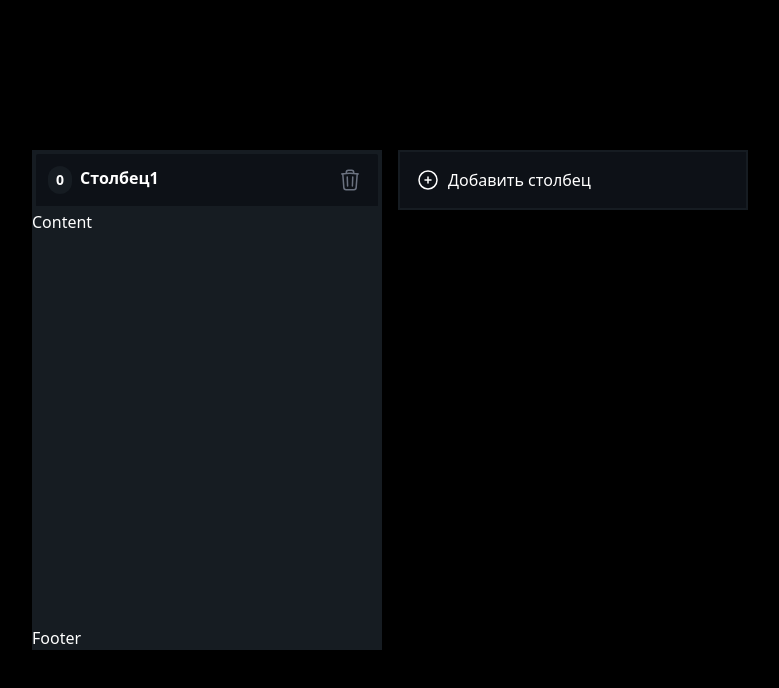
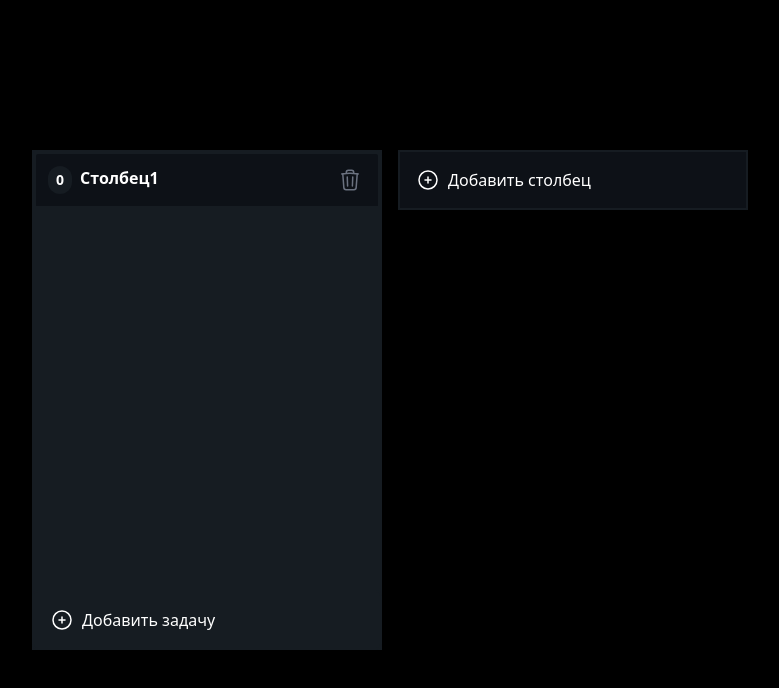
Before and after one commit to Matis0n/problem_book, a React (Vite) app: page / in a window 1280 px wide. Both pictures are taken after a click on the button "Добавить столбец". Shown: the top 688 px of the page, without its empty margins (250-1029 px from the left). Built offline with nearby package versions, Linux system fonts and the light colour scheme.

Commit message:
added component task

```diff
--- a/src/App.css
+++ b/src/App.css
@@ -7,3 +7,12 @@ body,
 #root{
     @apply bg-black text-white box-border
 }
+::-webkit-scrollbar{
+    width: 4px;
+}
+::-webkit-scrollbar:horizontal{
+    height: 8px;
+}
+::-webkit-scrollbar-thumb{
+    @apply bg-rose-900 rounded-xl
+}
--- a/src/component/ColumnContainer.tsx
+++ b/src/component/ColumnContainer.tsx
@@ -1,19 +1,25 @@
-import {Column, Id} from "../types.ts";
+import {Column, Id, Task} from "../types.ts";
 import TrachIcon from "../icons/TrachIcon.tsx";
 import {useSortable} from "@dnd-kit/sortable";
 import {CSS} from "@dnd-kit/utilities"
 import {useState} from "react";
+import PlusIcon from "../icons/PlusIcon.tsx";
+import TaskCard from "./TaskCard.tsx";
 
 interface IProps {
     column: Column
     deleteColumn: (id: Id) => void
-    updateColumn:(id:Id,title:string)=>void
+    updateColumn: (id: Id, title: string) => void
+    createTask: (columnId: Id) => void
+    tasks: Array<Task>
+    deleteTask:(id:Id)=>void
 }
 
 function ColumnContainer(props: IProps) {
 
-    const {column, deleteColumn,updateColumn} = props
+    const {column, deleteColumn, updateColumn, createTask, tasks,deleteTask} = props
     const [editMode, setEditMode] = useState(false)
+
 
     const {
         setNodeRef,
@@ -98,12 +104,14 @@ function ColumnContainer(props: IProps) {
                         ">0
                     </div>
                     {!editMode && column.title}
-                    {editMode && <input className="bg-black focus:border-rose-600 border-rounded outline-none px-2"
+                    {editMode &&
+                    <input className="bg-black focus:border-rose-600 border-rounded outline-none px-2"
                         value={column.title}
                         onChange={(e) =>
                             updateColumn(column.id, e.target.value)}
                         autoFocus
-                        onBlur={() => {setEditMode(false)
+                        onBlur={() => {
+                            setEditMode(false)
                         }}
                         onKeyDown={(e) => {
                             if (e.key !== "Enter") return
@@ -120,8 +128,27 @@ function ColumnContainer(props: IProps) {
                     py-2"
                 ><TrachIcon/></button>
             </div>
-            <div className="flex flex-grow">Content</div>
-            <div>Footer</div>
+            <div className="flex flex-grow flex-col gap-4 p-2 overflow-x-hidden overflow-y-auto">
+                {
+                    tasks.map(task => (
+                        <TaskCard key={task.id} task={task} deleteTask={deleteTask}></TaskCard>
+                    ))
+                }
+            </div>
+            <button onClick={() => createTask(column.id)}
+                    className="flex gap-2
+               items-center
+               border-columnBackgroundColor
+               border-2
+               rounded-md
+               p-4
+               border-x-columnBackgroundColor
+               hover:bg-mainBackgroundColor
+               hover:text-rose-500
+               active:bg-black">
+                <PlusIcon/>
+                Добавить задачу
+            </button>
         </div>);
 }
 
--- a/src/component/KanbanBoard.tsx
+++ b/src/component/KanbanBoard.tsx
@@ -1,6 +1,6 @@
 import PlusIcon from "../icons/PlusIcon.tsx";
 import {useMemo, useState} from "react";
-import {Column, Id} from "../types.ts";
+import {Column, Id, Task} from "../types.ts";
 import ColumnContainer from "./ColumnContainer.tsx";
 import {
     DndContext,
@@ -18,6 +18,7 @@ import {createPortal} from "react-dom";
 function KanbanBoard() {
     const [columns, setColumns] = useState<Array<Column>>([])
     const columsId = useMemo(() => columns.map((col) => col.id), [columns])
+    const [tasks, setTasks] = useState<Task[]>([])
 
     const [activeColumn, setActiveColumn] = useState<Column | null>(null)
 
@@ -56,6 +57,18 @@ function KanbanBoard() {
         setColumns(newColumns)
     }
 
+    function createTask(columnId:Id){
+        const newTask:Task={
+            id:generateId(),
+            columnId,
+            content:`Задача ${tasks.length+1}`
+        }
+        setTasks([...tasks,newTask])
+    }
+    function deleteTask(id:Id){
+        const newTask = tasks.filter((tack)=>tack.id!==id)
+        setTasks(newTask)
+    }
     function onDragStart(event: DragStartEvent) {
         console.log(event)
         if (event.active.data.current?.type === "Column") {
@@ -102,6 +115,9 @@ function KanbanBoard() {
                                                   column={col}
                                                   deleteColumn={deleteColumn}
                                                   updateColumn = {updateColumn}
+                                                  createTask = {createTask}
+                                                  tasks = {tasks.filter((task)=>task.columnId === col.id)}
+                                                  deleteTask = {deleteTask}
                                 />))}
                         </SortableContext>
                     </div>
@@ -127,6 +143,9 @@ function KanbanBoard() {
                                 column={activeColumn}
                                 deleteColumn={deleteColumn}
                                 updateColumn = {updateColumn}
+                                createTask = {createTask}
+                                tasks = {tasks.filter((task)=>task.columnId === activeColumn.id)}
+                                deleteTask = {deleteTask}
                             />
                         }
                     </DragOverlay>, document.body
--- /dev/null
+++ b/src/component/TaskCard.tsx
@@ -0,0 +1,51 @@
+import {Id, Task} from "../types.ts";
+import TrachIcon from "../icons/TrachIcon.tsx";
+import {useState} from "react";
+
+interface IProps {
+    task: Task
+    deleteTask:(id:Id)=>void
+}
+
+function TaskCard({task,deleteTask}: IProps) {
+    const [mouseIsOver, setMouseIsOver] = useState(false)
+    return (<div onMouseEnter={()=>{
+        setMouseIsOver(true)
+    }}
+     onMouseLeave={()=>{setMouseIsOver(false)}}
+
+    className="
+        bg-mainBackgroundColor
+        p-2.5
+        h-[100px]
+        min-h-[100px]
+        items-center
+        flex
+        flex-left
+        rounded-xl
+        hover:ring-2
+        hover:ring-inset
+        hover:ring-rose-500
+        cursor-grabs
+        relative
+        ">
+        {task.content}
+        {
+            mouseIsOver &&
+            <button onClick={()=>deleteTask(task.id)} className="stroke-white
+                 absolute
+                 right-4
+                 top-1/2
+                 -translate-y-1/2
+                 bg-columnBackgroundColor
+                 p-2
+                 opacity-60
+                 hover:opacity-100">
+                <TrachIcon/>
+            </button>
+        }
+
+    </div>);
+}
+
+export default TaskCard
--- a/src/types.ts
+++ b/src/types.ts
@@ -3,3 +3,8 @@ export type  Column = {
     id:Id,
     title:string,
 }
+export type Task = {
+    id:Id,
+    columnId:Id,
+    content:string,
+}
```
